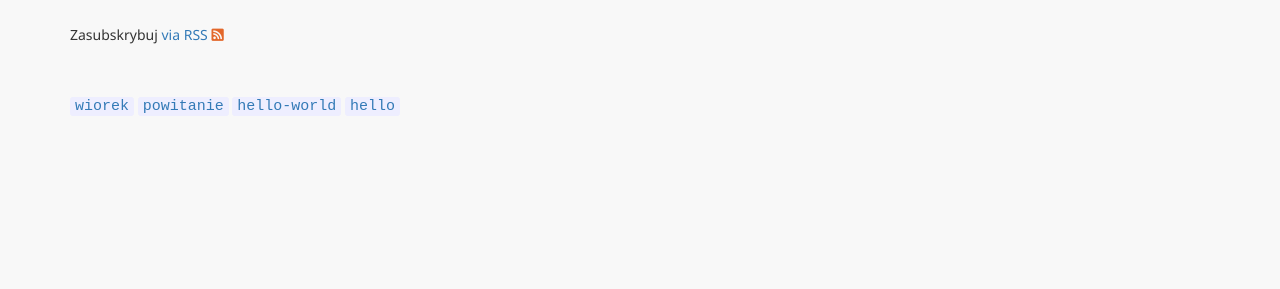
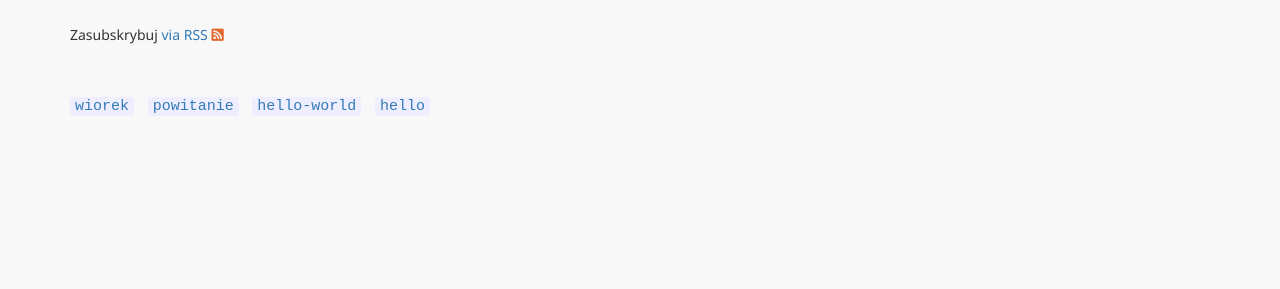
Before and after one commit to bwiorek/bwiorek.github.io, a Jekyll site: the page built from index.html, in a window 1280 px wide. Shown: the part 545-834 px from the top of the page. Built offline with Jekyll 4.4.1, drawn with Linux system fonts in a browser that asks for light colours; nearby versions of some CDN libraries; the list of posts is cut into pages by our own code; comment, search, counter and statistics services are not loaded.

Commit message:
added margin for tags

```diff
--- a/_includes/tagcloud.html
+++ b/_includes/tagcloud.html
@@ -4,8 +4,13 @@
   {% endfor %}
 {% endcapture %}
 {% assign sortedtemptags = temptags | split:' ' | sort | reverse %}
-{% for temptag in sortedtemptags %}
-  {% assign tagitems = temptag | split: '#' %}
-  {% capture tagname %}{{ tagitems[1] }}{% endcapture %}
-  <a href="/tag/{{ tagname }}"><code class="highligher-rouge"><nobr>{{ tagname }}</nobr></code></a>
-{% endfor %}
+
+<ul class="tags list-unstyled list-inline">
+  {% for temptag in sortedtemptags %}
+      <li>
+        {% assign tagitems = temptag | split: '#' %}
+        {% capture tagname %}{{ tagitems[1] }}{% endcapture %}
+        <a href="/tag/{{ tagname }}"><code class="highligher-rouge"><nobr>{{ tagname }}</nobr></code></a>
+      </li>
+  {% endfor %}
+</ul>
--- a/_sass/global.scss
+++ b/_sass/global.scss
@@ -66,3 +66,9 @@
         }
     }
 }
+
+.tags {
+    > li {
+        margin-bottom: 0.4em;
+    }
+}
```
